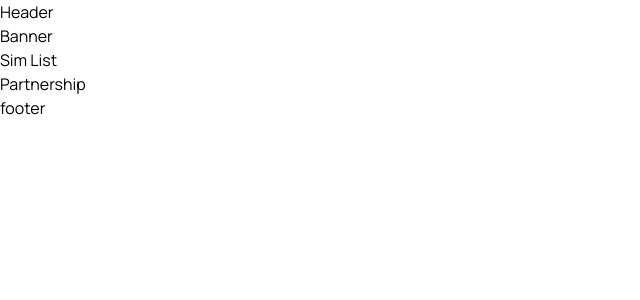
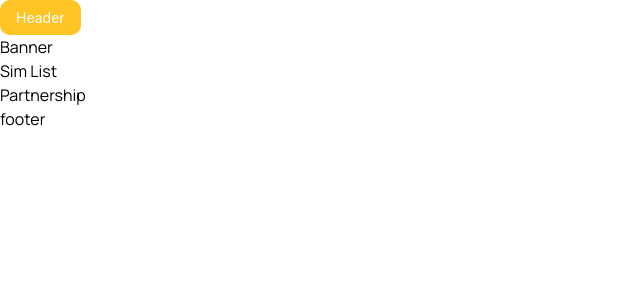
Before and after one commit to Simplus-VN/099-landingpage, a React (Vite) app: page / in a window 1280 px wide. Shown: the top 300 px of the page, without its empty margins (0-640 px from the left). Built offline with nearby package versions, Linux system fonts and the light colour scheme.

Commit message:
default color

```diff
--- a/src/App.tsx
+++ b/src/App.tsx
@@ -1,3 +1,4 @@
+import { ConfigProvider, message } from "antd";
 import "./App.scss";
 import FooterComponent from "./components/FooterComponent";
 import HeaderComponent from "./components/HeaderComponent";
@@ -5,9 +6,60 @@ import BannerComponent from "./pages/BannerComponent";
 import PartnershipComponent from "./pages/PartnershipComponent";
 import SimListComponent from "./pages/SimList/SimListComponent";
 
+type ThemeData = {
+  borderRadius: number;
+  colorPrimary: string;
+  controlHeight: number;
+  boxShadow: string;
+  Button?: {
+    colorPrimary: string;
+    algorithm?: boolean;
+  };
+  Divider?: {
+    fontSize: number;
+  };
+  Table?: {
+    borderColor: string;
+    headerBg: string;
+  };
+};
+
+message.config({
+  // top: 100,
+  // duration: 2,
+  maxCount: 1,
+  // rtl: true,
+  // prefixCls: 'my-message',
+});
+
+const antDefaultConfig: ThemeData = {
+  borderRadius: 10,
+  colorPrimary: "#ffc426",
+  boxShadow: "0px 2px 6px 0px rgba(59, 59, 66, 0.36)",
+  controlHeight: 35,
+  Button: {
+    colorPrimary: "#ffc426",
+    algorithm: true,
+  },
+};
+
 function App() {
   return (
-    <div>
+    <ConfigProvider
+      theme={{
+        token: {
+          colorPrimary: antDefaultConfig.colorPrimary,
+          borderRadius: antDefaultConfig.borderRadius,
+          controlHeight: antDefaultConfig.controlHeight,
+        },
+        components: {
+          Button: {
+            colorPrimary: antDefaultConfig.Button?.colorPrimary,
+            algorithm: antDefaultConfig.Button?.algorithm,
+          },
+        },
+      }}
+    >
       <HeaderComponent />
       <BannerComponent />
       <div className="container mx-auto">
@@ -15,7 +67,7 @@ function App() {
         <PartnershipComponent />
       </div>
       <FooterComponent />
-    </div>
+    </ConfigProvider>
   );
 }
 
--- a/src/components/HeaderComponent.tsx
+++ b/src/components/HeaderComponent.tsx
@@ -1,9 +1,10 @@
+import { Button } from "antd";
 import React from "react";
 
 const HeaderComponent: React.FC = () => {
   return (
     <header>
-      <h1>Header</h1>
+      <Button type="primary">Header</Button>
     </header>
   );
 };
```
